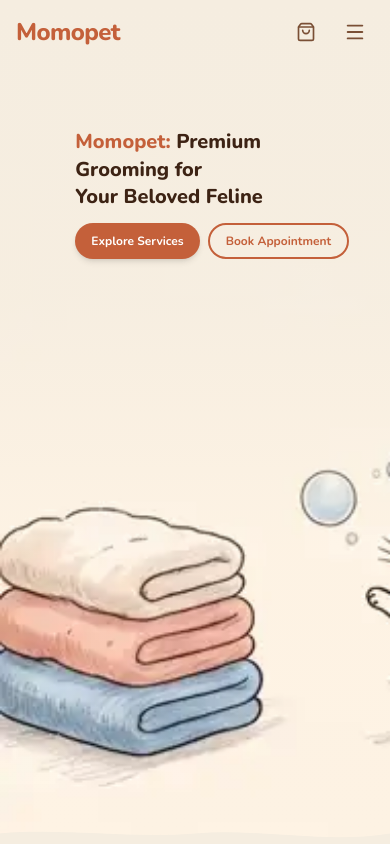
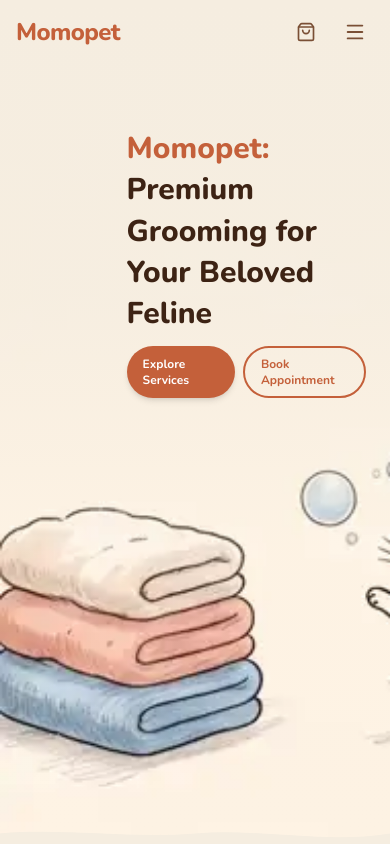
Before and after one commit to Edward-0528/momopet, a React (Vite) app: page / in a window 390 px wide. Shown: the top 844 px of the page. Built offline with nearby package versions, Linux system fonts and the light colour scheme.

Commit message:
fix: hero mobile — 30% left offset, restore text-3xl headline

```diff
--- a/src/components/sections/Hero.jsx
+++ b/src/components/sections/Hero.jsx
@@ -48,13 +48,13 @@ export default function Hero() {
       <div className="relative w-full max-w-6xl mx-auto px-6 sm:px-12 py-16 md:py-28">
         <motion.div
           className="max-w-sm md:mx-0 text-left"
-          style={{ marginLeft: 'clamp(1rem, 15%, 5rem)' }}
+          style={{ marginLeft: 'clamp(1rem, 30%, 8rem)' }}
           variants={fadeUp}
           initial="hidden"
           animate="show"
         >
           <h1
-            className="text-xl sm:text-4xl font-extrabold leading-snug mb-3"
+            className="text-3xl sm:text-4xl font-extrabold leading-snug mb-3"
             style={{ color: '#3D2314', fontFamily: 'Nunito, sans-serif' }}
           >
             <span style={{ color: '#C4603A' }}>Momopet:</span> Premium
```
